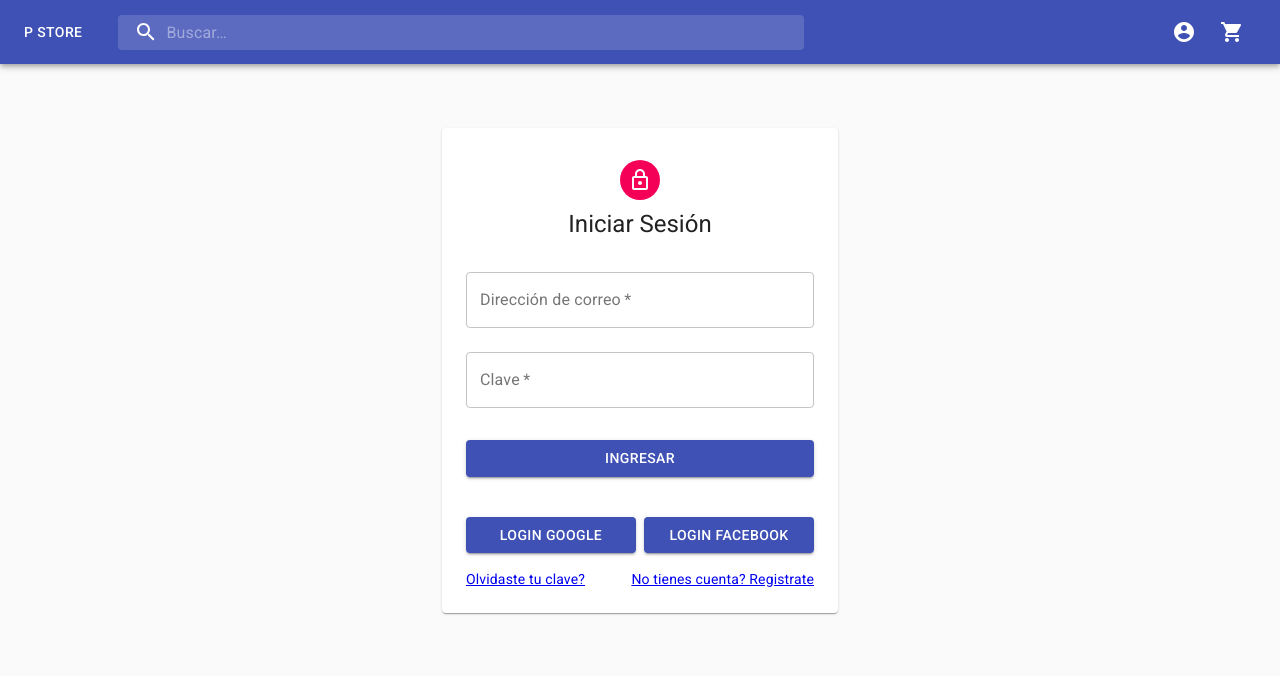
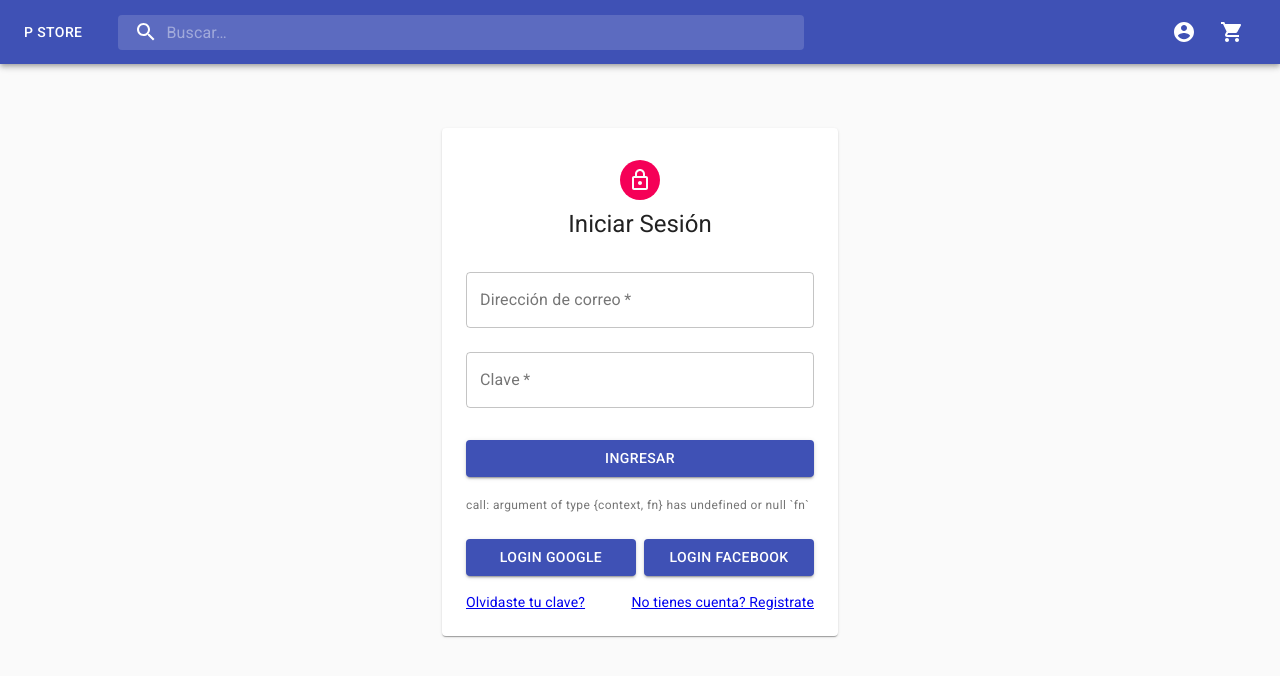
Before and after one commit to juanmgsierra/template-shop, a Next.js app: page /login in a window 1280 px wide. Both pictures are taken after a click on the button "LOGIN FACEBOOK". Shown: the top 676 px of the page. Built offline with nearby package versions, Linux system fonts and the light colour scheme; no server answers.

Commit message:
message error login

```diff
--- a/pages/login.js
+++ b/pages/login.js
@@ -15,6 +15,7 @@ import Container from '@material-ui/core/Container';
 import Paper from '@material-ui/core/Paper';
 import { useRouter } from 'next/router'
 import Skelleton from '@material-ui/lab/Skeleton';
+import FormHelperText from '@material-ui/core/FormHelperText';
 
 
 const useStyles = makeStyles((theme) => ({
@@ -63,7 +64,6 @@ export default function login() {
         }));
     };
 
-
     const login = (e) => {
         e.preventDefault();
         const { email, password } = usuario;
@@ -71,6 +71,9 @@ export default function login() {
             return alert("Ingrese sus credenciales");
         }
         dispatch({ type: LOGIN_REQUEST, usuario })
+        if(fetching){
+            alert(error.message);
+        }
     }
 
     return (
@@ -122,6 +125,7 @@ export default function login() {
                             >
                                 Ingresar
                         </Button>
+                        { error &&   <FormHelperText id="component-error-text">{ error.message } </FormHelperText> }
                             <Grid container spacing={1}>
                                 <Grid item xs={12} sm={6}>
                                     <Button variant="contained" color="primary" fullWidth className={classes.submit}
--- a/src/reducers/session.js
+++ b/src/reducers/session.js
@@ -37,6 +37,8 @@ const sessionReducer = (state = initialState, action) => {
         case LOGIN_ERROR:
         case SESSION_ERROR:
             return { ...state, error: action.error, fetching: false };
+        case "persist/REHYDRATE":
+            return { ...state, error: null, fetching: false };
         default:
             return state;
     }
```
